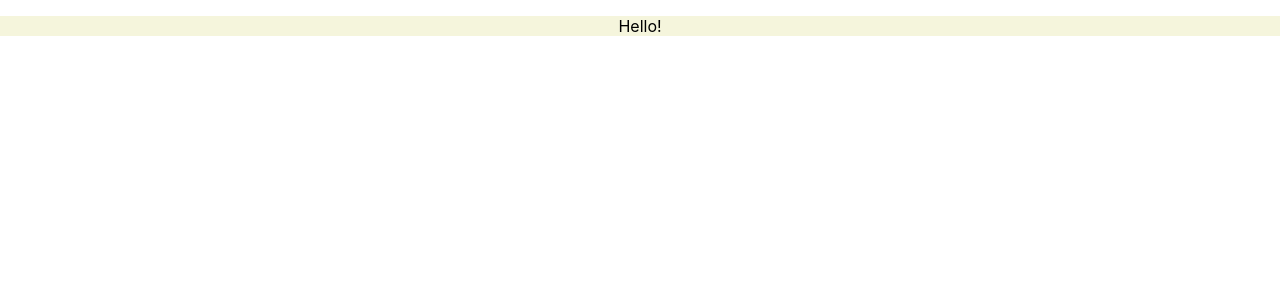
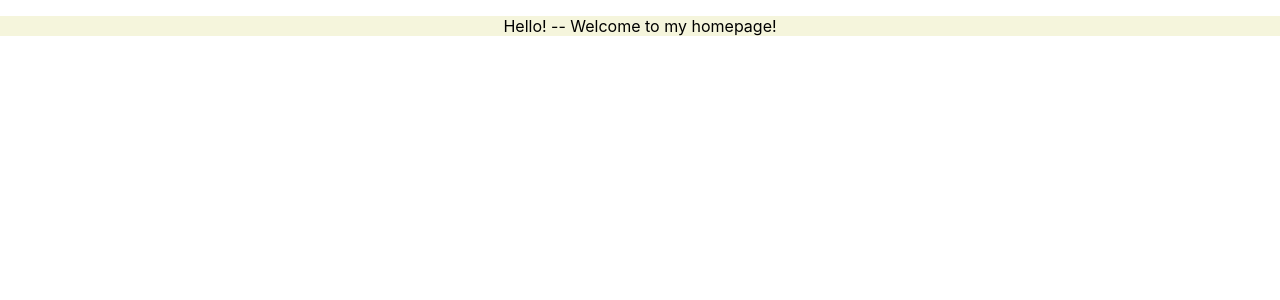
Before and after one commit to njfletcher215/gcWebsite, a React (Create React App) app in the folder reactapp/: page / in a window 1280 px wide. Shown: the top 300 px of the page. Built offline with nearby package versions, Linux system fonts and the light colour scheme.

Commit message:
added additional greeting

```diff
--- a/reactapp/src/components/Home.js
+++ b/reactapp/src/components/Home.js
@@ -5,7 +5,7 @@ function Home() {
     <div className="Home">
       <header className="Greeting">
         <p>
-          Hello!
+          Hello! -- Welcome to my homepage!
         </p>
       </header>
     </div>
```
